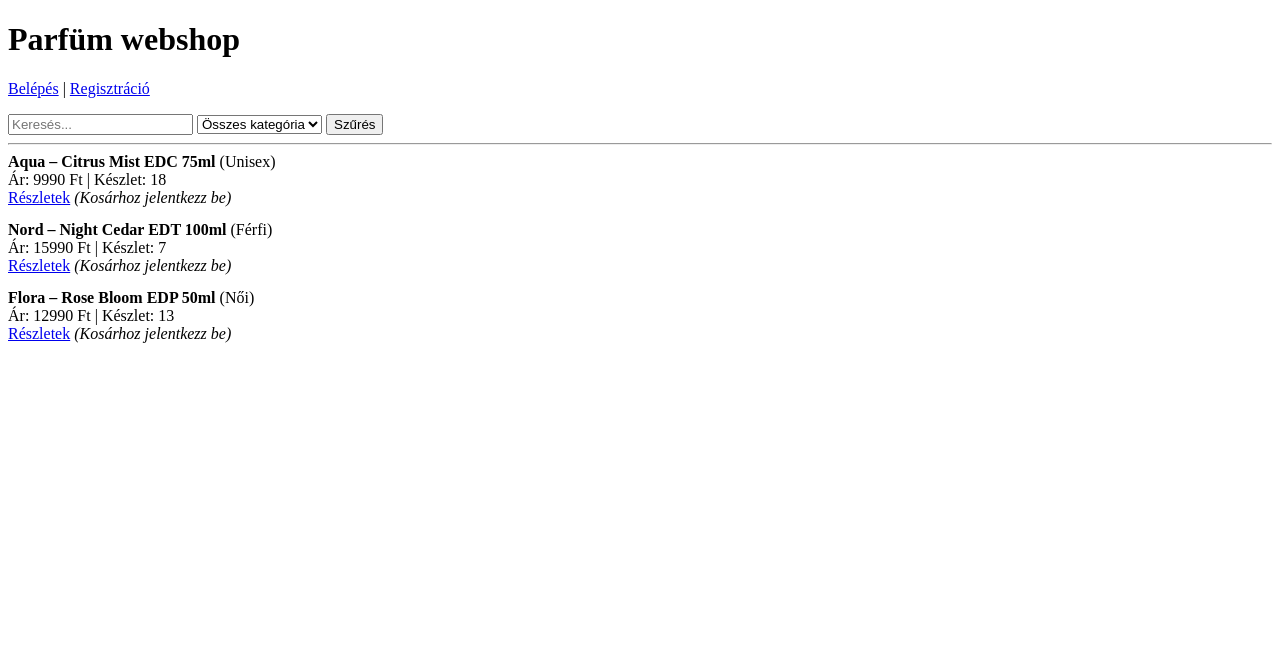
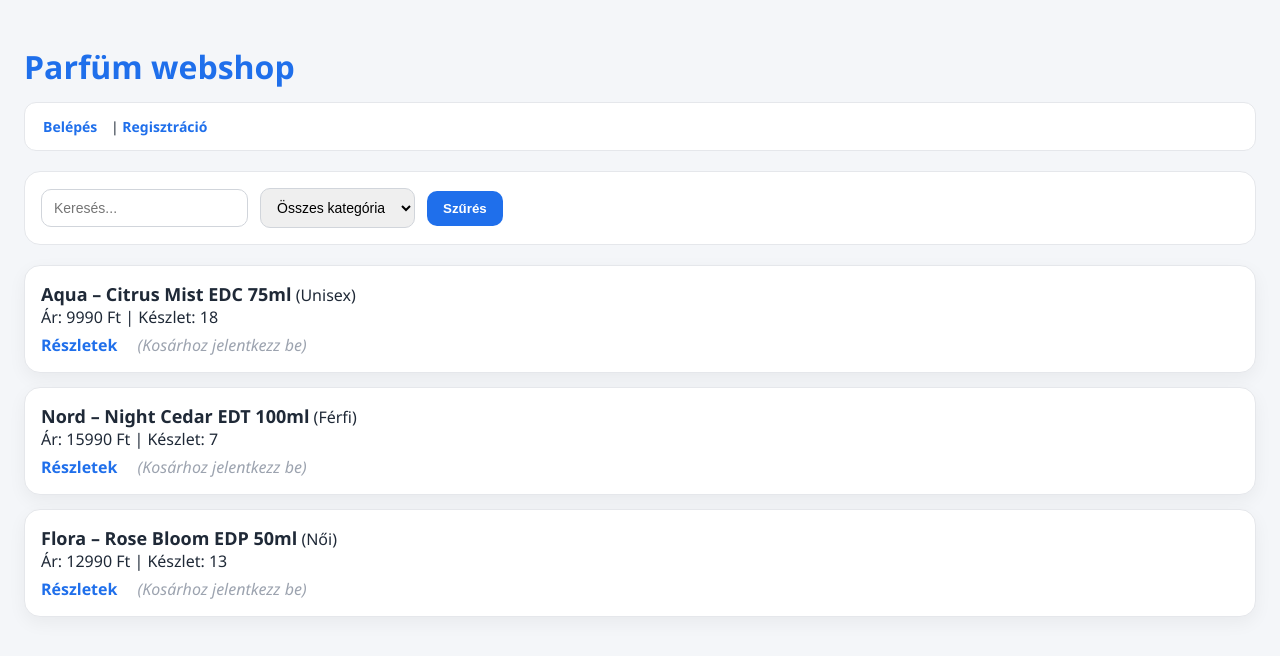
Before and after one commit to MRuzicska/PROJEKT, a PHP site: page / in a window 1280 px wide. Shown: the top 656 px of the page. Run offline with PHP 8.4, Linux system fonts and the light colour scheme; data comes from the database, SQL or seed files in the repository.

Commit message:
Css hozzáadás

```diff
--- /dev/null
+++ b/parfum-webshop/css/style.css
@@ -0,0 +1,184 @@
+ *{
+  box-sizing: border-box;
+}
+
+body {
+  margin: 0;
+  padding: 24px;
+  font-family: "Segoe UI", Arial, sans-serif;
+  background: #f4f6f9;
+  color: #1f2937;
+}
+
+/* ===== PAGE TITLE ===== */
+h1 {
+  margin-bottom: 10px;
+  font-size: 32px;
+  font-weight: 800;
+  color: #1f6feb;
+}
+
+/* ===== TOP NAV TEXT ===== */
+body > p {
+  background: #ffffff;
+  padding: 14px 18px;
+  border-radius: 12px;
+  border: 1px solid #e5e7eb;
+  margin-bottom: 20px;
+  font-size: 14px;
+}
+
+body > p a {
+  margin-right: 10px;
+  font-weight: 600;
+  color: #1f6feb;
+  text-decoration: none;
+}
+
+body > p a:hover {
+  text-decoration: underline;
+}
+
+/* ===== FILTER FORM ===== */
+form[method="get"] {
+  background: #ffffff;
+  padding: 16px;
+  border-radius: 16px;
+  border: 1px solid #e5e7eb;
+  display: flex;
+  gap: 12px;
+  align-items: center;
+  flex-wrap: wrap;
+  margin-bottom: 20px;
+}
+
+form[method="get"] input,
+form[method="get"] select {
+  padding: 10px 12px;
+  border-radius: 10px;
+  border: 1px solid #d1d5db;
+  font-size: 14px;
+}
+
+form[method="get"] button {
+  padding: 10px 16px;
+  border-radius: 10px;
+  border: none;
+  background: #1f6feb;
+  color: #ffffff;
+  font-weight: 700;
+  cursor: pointer;
+}
+
+form[method="get"] button:hover {
+  background: #1857b8;
+}
+
+/* ===== PRODUCT LIST ===== */
+hr {
+  display: none;
+}
+
+/* each product block */
+body > div {
+  background: #ffffff;
+  border-radius: 16px;
+  padding: 16px;
+  margin-bottom: 14px;
+  border: 1px solid #e5e7eb;
+  box-shadow: 0 6px 18px rgba(0,0,0,0.05);
+  transition: transform .2s ease, box-shadow .2s ease;
+}
+
+body > div:hover {
+  transform: translateY(-2px);
+  box-shadow: 0 10px 26px rgba(0,0,0,0.08);
+}
+
+/* product name */
+body > div strong {
+  font-size: 18px;
+  font-weight: 800;
+}
+
+/* category */
+body > div strong + text {
+  color: #6b7280;
+}
+
+/* price / stock */
+body > div br + text {
+  font-size: 14px;
+}
+
+/* ===== LINKS ===== */
+body > div a {
+  display: inline-block;
+  margin-top: 6px;
+  margin-right: 10px;
+  font-weight: 600;
+  color: #1f6feb;
+  text-decoration: none;
+}
+
+body > div a:hover {
+  text-decoration: underline;
+}
+
+/* ===== ADD TO CART FORM ===== */
+body > div form {
+  display: inline-flex;
+  align-items: center;
+  gap: 6px;
+  margin-top: 8px;
+}
+
+body > div input[type="number"] {
+  padding: 6px;
+  width: 60px;
+  border-radius: 8px;
+  border: 1px solid #d1d5db;
+}
+
+body > div button {
+  padding: 8px 14px;
+  border-radius: 10px;
+  border: none;
+  background: #10b981;
+  color: #ffffff;
+  font-weight: 700;
+  cursor: pointer;
+}
+
+body > div button:hover {
+  background: #059669;
+}
+
+/* ===== SOLD OUT / INFO ===== */
+em {
+  color: #9ca3af;
+  font-style: italic;
+  margin-left: 6px;
+}
+
+/* ===== MOBILE ===== */
+@media (max-width: 600px) {
+  body {
+    padding: 14px;
+  }
+
+  form[method="get"] {
+    flex-direction: column;
+    align-items: stretch;
+  }
+
+  body > div form {
+    flex-direction: column;
+    align-items: stretch;
+  }
+
+  body > div input[type="number"],
+  body > div button {
+    width: 100%;
+  }
+}
--- a/parfum-webshop/index.php
+++ b/parfum-webshop/index.php
@@ -31,7 +31,8 @@ $cats = $pdo->query("SELECT id, name FROM categories ORDER BY name")->fetchAll()
 ?>
 <!doctype html>
 <html lang="hu">
-<head><meta charset="utf-8"><title>Parfüm webshop</title></head>
+<head><meta charset="utf-8"><title>Parfüm webshop</title>
+<link rel="stylesheet" href="css/style.css"></head>
 <body>
 <h1>Parfüm webshop</h1>
 
--- a/parfum-webshop/login.php
+++ b/parfum-webshop/login.php
@@ -25,7 +25,8 @@ if ($_SERVER['REQUEST_METHOD'] === 'POST') {
 ?>
 <!doctype html>
 <html lang="hu">
-<head><meta charset="utf-8"><title>Bejelentkezés</title></head>
+<head><meta charset="utf-8"><title>Bejelentkezés</title>
+<link rel="stylesheet" href="css/login.css"></head>
 <body>
 <h1>Bejelentkezés</h1>
 <?php if ($error) echo '<p style="color:red;">'.h($error).'</p>'; ?>
```
Also changed, not shown: parfum-webshop/css/login.css (added, +117 -0 lines), parfum-webshop/order_details.php (added, +242 -0 lines).
